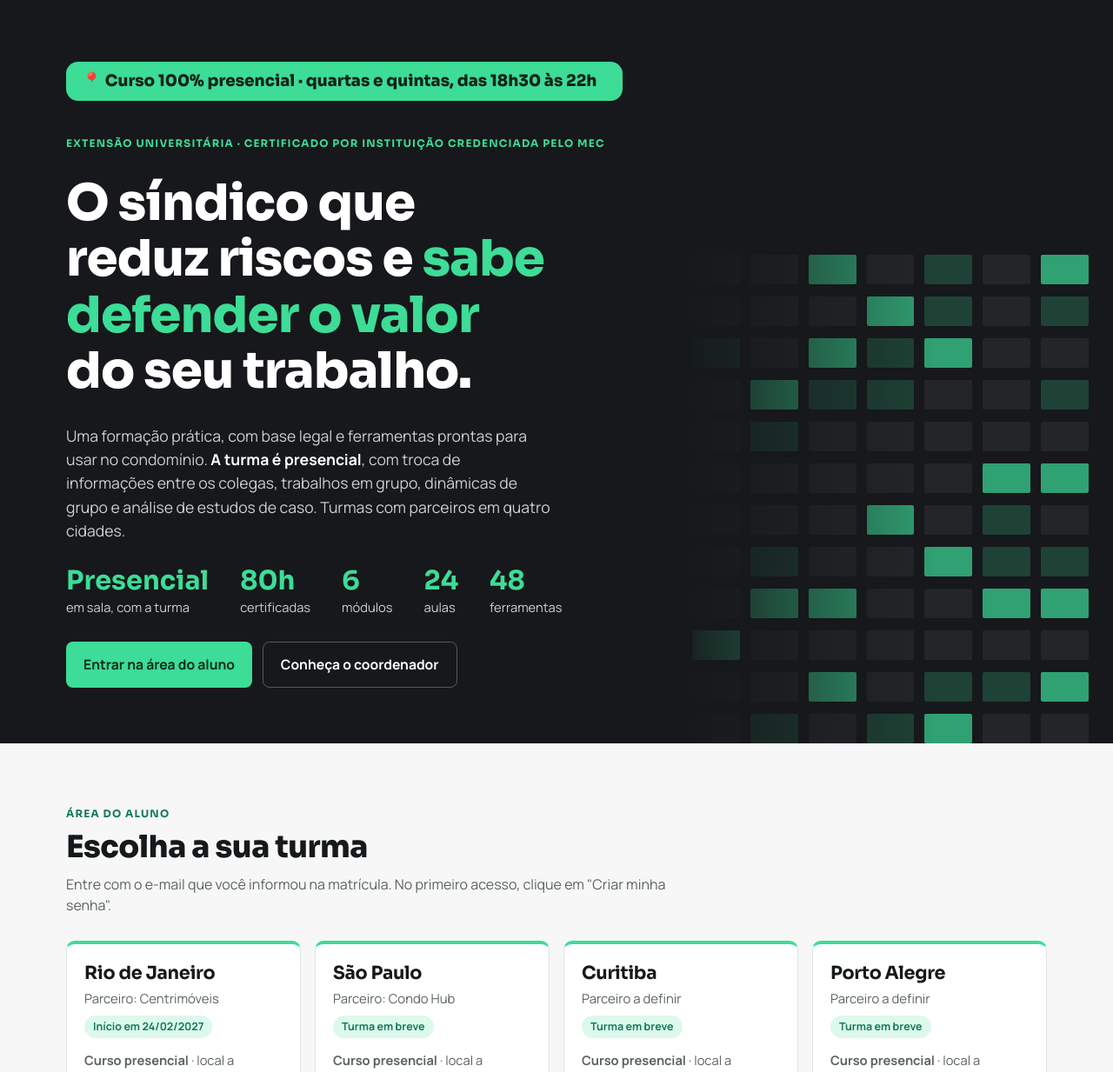
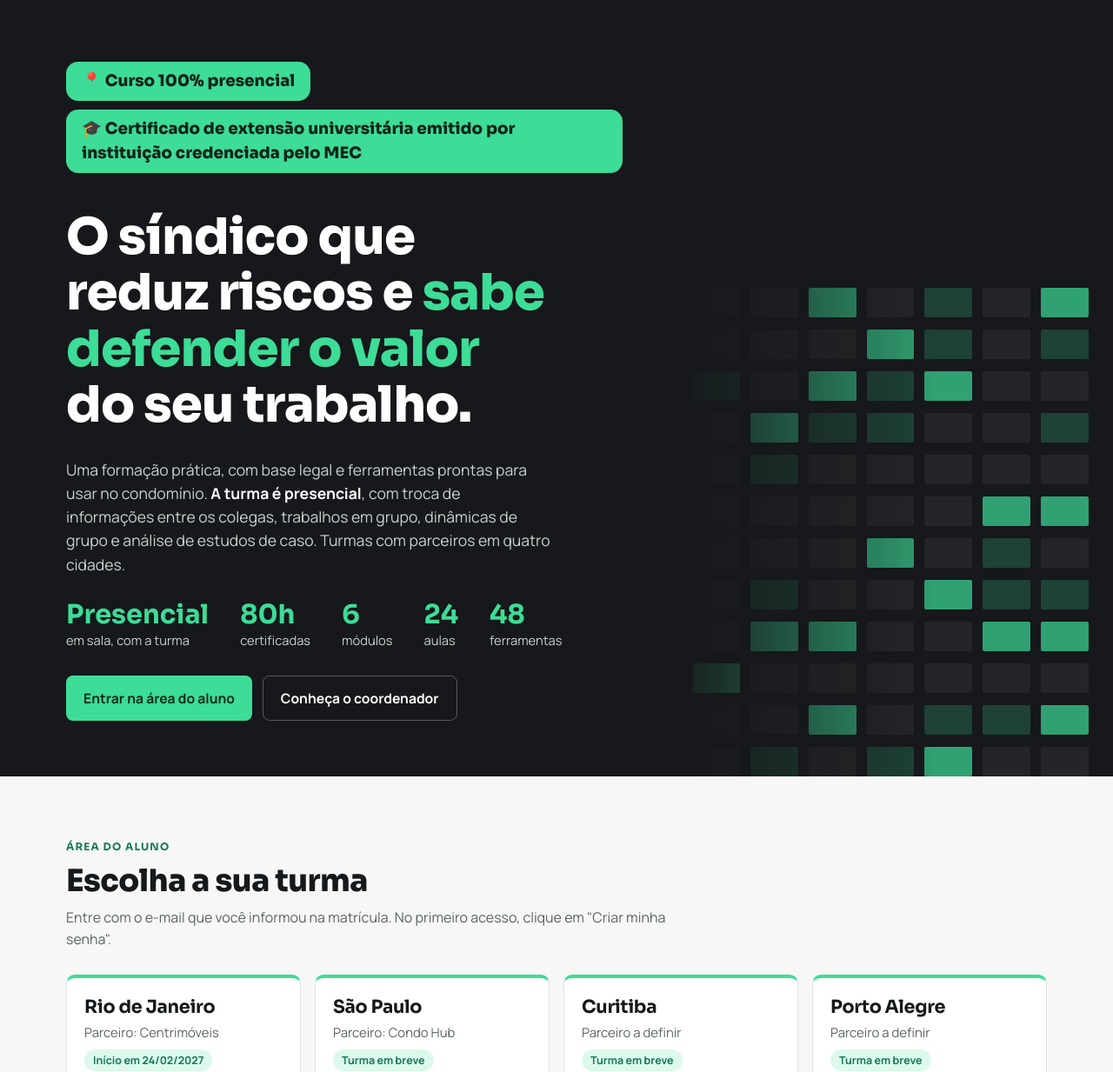
Before and after one commit to sindicopaulocesar/site, a plain HTML site: page index.html in a window 1280 px wide. Shown: the part 67-1300 px from the top of the page at 87% size. Drawn offline with Linux system fonts and the light colour scheme.

Commit message:
Capa: selos 'Curso 100% presencial' e certificado de extensão por instituição credenciada pelo MEC; dias só na turma do Rio
Co-Authored-By: Claude Opus 5.5 <noreply@anthropic.com>
Claude-Session: https://claude.ai/code/session_01HDP1NnciotTiEz5jQv3yxU

```diff
--- a/index.html
+++ b/index.html
@@ -45,7 +45,8 @@ a{color:inherit}
 .facts{display:flex;flex-wrap:wrap;gap:14px 36px}
 .facts b{display:block;font-family:var(--fd);font-size:1.9rem;color:var(--green);line-height:1.1}
 .facts span{color:#C9D1CE;font-size:.92rem}
-.presencial-badge{align-self:flex-start;display:inline-block;background:var(--green);color:#10231B;font-family:var(--fd);font-weight:800;font-size:clamp(.95rem,2.2vw,1.15rem);border-radius:14px;padding:8px 18px;margin-bottom:12px}
+.selos-topo{display:flex;flex-wrap:wrap;gap:10px;margin-bottom:14px}
+.presencial-badge{display:inline-block;background:var(--green);color:#10231B;font-family:var(--fd);font-weight:800;font-size:clamp(.95rem,2.2vw,1.15rem);border-radius:14px;padding:8px 18px}
 .ctas{display:flex;flex-wrap:wrap;gap:12px}
 .facade{position:absolute;right:0;bottom:0;width:40%;height:86%;display:grid;grid-template-columns:repeat(7,1fr);grid-auto-rows:34px;gap:14px 12px;padding:0 28px;align-content:end;pointer-events:none;
   -webkit-mask:linear-gradient(to left,#000 40%,transparent);mask:linear-gradient(to left,#000 40%,transparent)}
@@ -121,8 +122,7 @@ footer a{color:var(--green)}
     <a class="btn btn-green" href="#turmas">Área do aluno</a>
   </div>
   <div class="wrap"><div class="hero">
-    <span class="presencial-badge">📍 Curso 100% presencial · quartas e quintas, das 18h30 às 22h</span>
-    <span class="eyebrow" style="color:var(--green)">Extensão universitária · certificado por instituição credenciada pelo MEC</span>
+    <div class="selos-topo"><span class="presencial-badge">📍 Curso 100% presencial</span><span class="presencial-badge">🎓 Certificado de extensão universitária emitido por instituição credenciada pelo MEC</span></div>
     <h1>O síndico que reduz riscos e <span>sabe defender o valor</span> do seu trabalho.</h1>
     <p class="lead">Uma formação prática, com base legal e ferramentas prontas para usar no condomínio. <b style="color:#fff">A turma é presencial</b>, com troca de informações entre os colegas, trabalhos em grupo, dinâmicas de grupo e análise de estudos de caso. Turmas com parceiros em quatro cidades.</p>
     <div class="facts">
@@ -149,7 +149,7 @@ footer a{color:var(--green)}
         <h3>Rio de Janeiro</h3>
         <p class="parc">Parceiro: Centrimóveis</p>
         <span class="tag">Início em 24/02/2027</span>
-        <ul><li><b>Curso presencial</b> · local a confirmar</li><li>Quartas e quintas, 18h30 às 22h</li><li>Fevereiro a junho de 2027</li></ul>
+        <ul><li><b>Curso 100% presencial</b> · local a confirmar</li><li>Quartas e quintas, 18h30 às 22h</li><li>Fevereiro a junho de 2027</li></ul>
         <div class="sp"></div>
         <a class="btn btn-green" href="https://aluno.formacaodesindicos.com.br/entrar.html?turma=rj-2027">Entrar na área do aluno</a>
       </article>
@@ -157,7 +157,7 @@ footer a{color:var(--green)}
         <h3>São Paulo</h3>
         <p class="parc">Parceiro: Condo Hub</p>
         <span class="tag">Turma em breve</span>
-        <ul><li><b>Curso presencial</b> · local a confirmar</li><li>Quartas e quintas, 18h30 às 22h</li><li>Datas em definição</li></ul>
+        <ul><li><b>Curso 100% presencial</b> · local a confirmar</li><li>Datas e horário em definição</li></ul>
         <div class="sp"></div>
         <a class="btn btn-green" href="https://aluno.formacaodesindicos.com.br/entrar.html?turma=sp-2027">Entrar na área do aluno</a>
       </article>
@@ -165,7 +165,7 @@ footer a{color:var(--green)}
         <h3>Curitiba</h3>
         <p class="parc">Parceiro a definir</p>
         <span class="tag">Turma em breve</span>
-        <ul><li><b>Curso presencial</b> · local a confirmar</li><li>Quartas e quintas, 18h30 às 22h</li><li>Datas em definição</li></ul>
+        <ul><li><b>Curso 100% presencial</b> · local a confirmar</li><li>Datas e horário em definição</li></ul>
         <div class="sp"></div>
         <a class="btn btn-green" href="https://aluno.formacaodesindicos.com.br/entrar.html?turma=cwb-2027">Entrar na área do aluno</a>
       </article>
@@ -173,7 +173,7 @@ footer a{color:var(--green)}
         <h3>Porto Alegre</h3>
         <p class="parc">Parceiro a definir</p>
         <span class="tag">Turma em breve</span>
-        <ul><li><b>Curso presencial</b> · local a confirmar</li><li>Quartas e quintas, 18h30 às 22h</li><li>Datas em definição</li></ul>
+        <ul><li><b>Curso 100% presencial</b> · local a confirmar</li><li>Datas e horário em definição</li></ul>
         <div class="sp"></div>
         <a class="btn btn-green" href="https://aluno.formacaodesindicos.com.br/entrar.html?turma=poa-2027">Entrar na área do aluno</a>
       </article>
```
